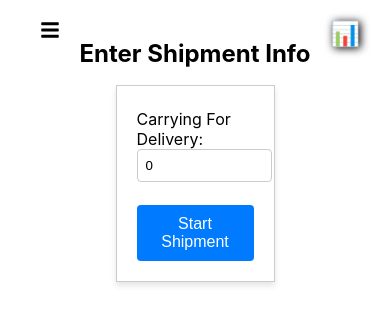
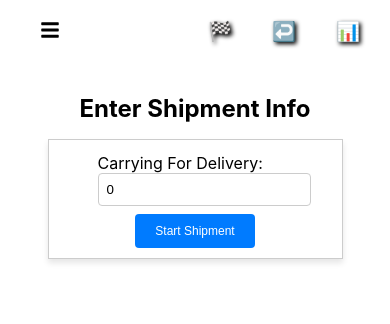
Before and after one commit to linarawwas/TRX_frontend, a React (Create React App) app: page /newShipment in a window 390 px wide. Shown: the top 324 px of the page. Built offline with nearby package versions, Linux system fonts and the light colour scheme; no server answers; sample sign-in values are in the browser's storage.

Commit message:
made record order ui responsive

```diff
--- a/src/components/AsideMenu/AsideMenu/AsideMenu.css
+++ b/src/components/AsideMenu/AsideMenu/AsideMenu.css
@@ -47,21 +47,18 @@
 }
 
 .go-to-home-button {
-  margin-top: 2vh;
-  margin-right: 2vw;
-  border: 1px solid black;
-  border-radius: 30px;
-  color: black;
+  color: white;
   padding: 10px;
   text-wrap: nowrap;
-  /* font-size: 15px; */
-  font-weight: 800;
-  font-family: 'Courier New', Courier, monospace;
+  font-size: 18px;
+  text-align: center;
+  border:1px solid white;
+  margin: 10px;
 }
 
 .menu-open .sidebar {
   transform: translateX(0);
-  opacity: 0.8;
+  opacity: 1;
 }
 
 .menu-closed .sidebar {
--- a/src/components/AsideMenu/AsideMenu/RightAsideMenu.css
+++ b/src/components/AsideMenu/AsideMenu/RightAsideMenu.css
@@ -1,22 +1,35 @@
 .right-aside-menu {
   position: fixed;
-  top: 0;
-  right: -300px; /* Initially off-screen */
+  bottom: 0;
+  right: -300px;
   width: 250px;
-  height: 100%;
-  background-color: #fff;
+  height: 90%;
+  border-radius: 90px 0 0 0;
+  background: rgb(6, 8, 46);
   box-shadow: 0 0 10px rgba(0, 0, 0, 0.1);
   transition: right 0.3s ease-in-out;
 }
 
 .right-aside-menu.open {
-  right: 0; /* Slide in the menu when it's open */
+  right: 0;
+  /* Slide in the menu when it's open */
+}
+
+.buttons-menu-employee {
+  z-index: 300;
+  display: flex;
+  flex-direction: row;
+  justify-content: flex-end;
+  align-items: center;
 }
 
 .right-aside-menu .button-div {
+  margin: 10% auto;
   display: flex;
-  flex-direction: column; /* Align buttons in a column */
-  align-items: flex-start; /* Align buttons at the start */
+  flex-direction: column;
+  /* Align buttons in a column */
+  align-items: flex-start;
+  /* Align buttons at the start */
   padding: 20px;
 }
 
@@ -36,8 +49,8 @@
   outline: none;
 }
 
-/* Additional styles for buttons or elements inside the right aside menu */
-.right-aside-menu button {
-  margin-bottom: 10px;
-  z-index: 100;
+.right-buttons-employee {
+  color: black;
+  background-color: transparent;
+  text-shadow: 2px 2px 4px black;
 }
--- a/src/components/AsideMenu/AsideMenu/RightAsideMenu.tsx
+++ b/src/components/AsideMenu/AsideMenu/RightAsideMenu.tsx
@@ -30,17 +30,19 @@ const RightAsideMenu: React.FC = () => {
 
   return (
     <aside className={`right-aside-menu ${isRightMenuOpen ? 'open' : ''}`}>
-      <button className="right-menu-toggle" onClick={toggleRightMenu}>
-        {isRightMenuOpen ? <FaTimes /> : "📊"}
-      </button>
+      <div className='buttons-menu-employee right-menu-toggle'>
+        <button className='right-buttons-employee' onClick={handleGoHome}>🏁</button>
+        <button className='right-buttons-employee' onClick={handlePrevShipment}>↩️</button>
+        <button className='right-buttons-employee' onClick={toggleRightMenu}>
+          {isRightMenuOpen ? <FaTimes /> : "📊"}
+        </button>
+      </div>
       <div className='button-div'>
         <TargetButton />
         <DeliveredButton />
         <ReturnedButton />
         <PaidInDollars />
         <PaidInLira />
-        <button className='go-to-home-button' onClick={handleGoHome}>🏁</button>
-        <button className='go-to-home-button' onClick={handlePrevShipment}>↩️</button>
       </div>
     </aside>
   );
--- a/src/components/Customers/CustomersForArea/CustomersForArea.css
+++ b/src/components/Customers/CustomersForArea/CustomersForArea.css
@@ -0,0 +1,5 @@
+.customer-for-area-record-button{
+    font-size: 20px;
+    padding: 0;
+    background-color: transparent;
+}
--- a/src/components/Customers/CustomersForArea/CustomersForArea.tsx
+++ b/src/components/Customers/CustomersForArea/CustomersForArea.tsx
@@ -2,7 +2,7 @@ import React, { useState, useEffect } from "react";
 import { useParams, useNavigate } from "react-router-dom";
 import { useSelector, useDispatch } from "react-redux";
 import { clearCustomerId, setCustomerId } from "../../../redux/Order/action";
-
+import './CustomersForArea.css'
 interface Customer {
   _id: string;
   name: string;
@@ -68,7 +68,7 @@ const CustomersForArea = (): JSX.Element => {
               <td>{customer.address}</td>
               <td>{customer.phone}</td>
               <td>
-                <button onClick={() => handleOrderState(customer._id)}>record order</button>
+                <button className="customer-for-area-record-button" onClick={() => handleOrderState(customer._id)}>➡️</button>
               </td>
             </tr>
           ))
--- a/src/components/Days/Days.css
+++ b/src/components/Days/Days.css
@@ -12,8 +12,7 @@
   text-align: center;
   width: 70%;
   border-collapse: collapse;
-  margin: 20% auto;
-  ;
+  margin: 25% auto;
 }
 
 .daysTitle {
--- a/src/components/EmployeeComponents/LandingPage/EmployeeLandingPage.css
+++ b/src/components/EmployeeComponents/LandingPage/EmployeeLandingPage.css
@@ -12,3 +12,6 @@ padding:0 2%;
     border: 2px solid rgb(53, 38, 38);
     box-shadow: 20px 9px 20px gray;
 }
+.welcome-message-employee{
+    margin-top:40%;
+}
--- a/src/components/Orders/RecordOrder/RecordOrder.css
+++ b/src/components/Orders/RecordOrder/RecordOrder.css
@@ -98,3 +98,40 @@ text-align: center;
   /* padding: 10px auto; */
   margin: 10px auto;
 }
+@media only screen and (max-width: 600px) {
+  .record-order-container {
+    margin-top:20%;
+  }
+  .default-product-name{
+    border:1px solid black;
+    padding:10px;
+    margin: 10px;
+  }
+  .record-order-form {
+    width: 70%;
+    padding: 10px;
+  }
+  .paid-label{
+    margin-top: 2px;
+  }
+  .record-order-button {
+    font-size: 12px;
+    margin-top: 5px;
+  }
+  .number-input{
+    width:30px;
+    padding:4px;
+  }
+  .up-down-buttons .arrow {
+    width:50px;
+  margin:2px 4px;
+  }
+  .currency-button{
+    padding:10px;
+    margin:10px;
+  }
+  .currency-button {
+font-size: 15px;
+margin: 5px 20px;
+margin-bottom: 2px; }
+}
--- a/src/components/Orders/RecordOrder/RecordOrder.jsx
+++ b/src/components/Orders/RecordOrder/RecordOrder.jsx
@@ -194,19 +194,8 @@ let checkout=orderData.delivered * productPrice;
               </button>
             </div>
           </div>
-          <p>paid: </p>
-
-          <input
-            type="number"
-            className="number-input free-select"
-            placeholder="Paid"
-            name="paid"
-            value={orderData.paid}
-            onChange={handleChange}
-          />
-        </div>
-        {/* Currency Selection Buttons */}
-        <div className="currency-buttons">
+              <div className="currency-buttons">
+              <div className='paid-label'>paid: </div>
           <button type="button"
             className={`currency-button ${orderData.paymentCurrency === 'USD' ? 'selected' : ''}`}
             onClick={() => handleCurrencySelection('USD')}
@@ -220,9 +209,21 @@ let checkout=orderData.delivered * productPrice;
             LBP
           </button>
         </div>
+
+          <input
+            type="number"
+            className="number-input free-select"
+            placeholder="Paid"
+            name="paid"
+            value={orderData.paid}
+            onChange={handleChange}
+          />
+        </div>
+        {/* Currency Selection Buttons */}
+
         {/* Record Order Button */}
         <button className="record-order-button" type="submit">
-          Record Order
+          Record
         </button>
       </form>
     </div>
```
